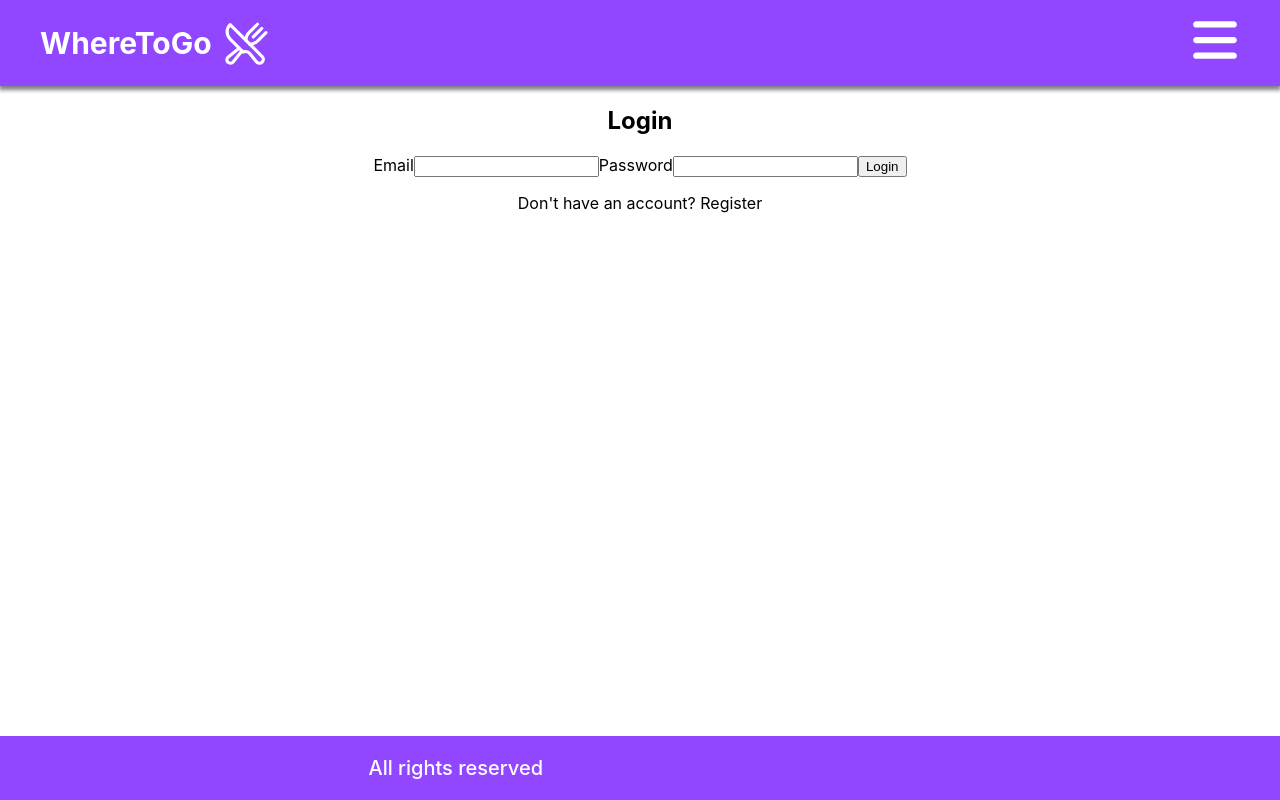
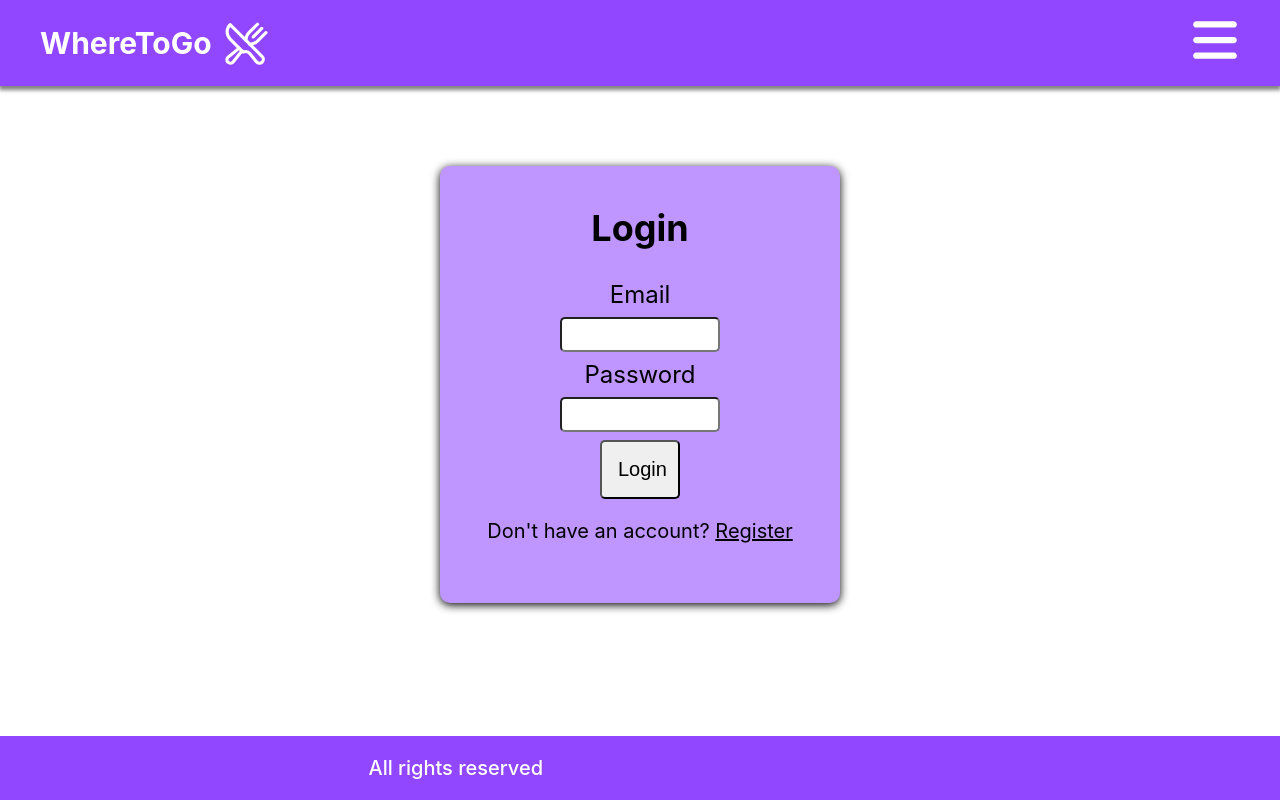
Before and after one commit to milen-mladenov/project_where_to_go, a React (Create React App) app: page /login in a window 1280 px wide. Built offline with nearby package versions, Linux system fonts and the light colour scheme.

Commit message:
login + registration forms

```diff
--- a/src/App.js
+++ b/src/App.js
@@ -7,9 +7,9 @@ import { BrowsingPage } from './components/browsingPage/BrowsingPage';
 import { UserProfilePage } from './components/userProfilePage/UserProfilePage';
 import { BusinessPage } from './components/businessPage/BusinessPage';
 import { ReservationsPage } from './components/reservationsPage/ReservationsPage';
-import { Login } from './components/userControler/Login'
-import { Register } from './components/userControler/Register'
-import { CompanyRegister } from './components/userControler/CompanyRegister'
+import { Login } from './components/userController/Login'
+import { Register } from './components/userController/Register'
+import { CompanyRegister } from './components/userController/CompanyRegister'
 
 function App() {
   return (
--- a/src/components/userControler/Login.js
+++ /dev/null
@@ -1,19 +0,0 @@
-import { Link } from "react-router-dom"
-
-export const Login = () => {
-
-    return (
-        <section>
-            <h1>Login</h1>
-            <form>
-                <label htmlFor="email">Email</label>
-                <input type="email" name="email" />
-                <label htmlFor="password">Password</label>
-                <input type="password" name="password" />
-
-                <button>Login</button>
-            </form>
-            <p>Don't have an account? <Link to='/register'>Register</Link></p>
-        </section>
-    )
-}
--- a/src/components/userControler/CompanyRegister.js
+++ b/src/components/userController/CompanyRegister.js
@@ -1,4 +1,4 @@
-import styles from './Controler.module.css'
+import styles from './Controller.module.css'
 
 export const CompanyRegister = () => {
     return (
--- /dev/null
+++ b/src/components/userController/Controller.module.css
@@ -0,0 +1,62 @@
+.login_section, .registration_section{
+    display: flex;
+    flex-direction: column;
+    justify-content: space-around;
+    position: relative;
+    margin: 5rem auto;
+    width: 25%;
+    background-color: var(--light_purple);
+    padding: 2.5rem;
+    border-radius: 10px;
+    box-shadow: 0 2px 10px 0;
+}
+.login_section > p,.registration_section > p {
+    font-size: 1.25rem;
+}
+.login_section > p > a,.registration_section > p > a {
+    text-decoration: underline;
+}
+.login_form, .registration_form {
+    display: flex;
+    flex-direction: column;
+    align-items: center;
+    gap: .5rem;
+}
+.login_form label, .registration_section label {
+    font-size: 1.5rem;
+}
+.form_input_data {
+    box-sizing: border-box;
+    border-radius: 5px;
+    padding: .5rem;
+    width: 50%;
+}
+
+.form_btn {
+    width: fit-content;
+    padding: 1rem;
+    right: 0;
+    width: 25%;
+    font-size: 1.25rem;
+    border-radius: 5px;
+    box-sizing: border-box;
+    cursor: pointer;
+}
+
+.login_form button:hover {
+    box-shadow: 0 0 8px 0;
+}
+
+.registration_terms_and_cond {
+    display: flex;
+    align-items: flex-start;
+}
+
+.registration_terms_and_cond > p {
+    margin: 0;
+}
+
+.form_title {
+    margin-top: 0;
+    font-size: 36px;
+}
--- /dev/null
+++ b/src/components/userController/Login.js
@@ -0,0 +1,21 @@
+import { Link } from "react-router-dom"
+import styles from './Controller.module.css'
+
+
+export const Login = () => {
+
+    return (
+        <section className={styles.login_section}>
+            <h1 className={styles.form_title}>Login</h1>
+            <form className={styles.login_form}>
+                <label htmlFor="email">Email</label>
+                <input className={styles.form_input_data} type="email" id="email" name="email" />
+                <label htmlFor="password">Password</label>
+                <input className={styles.form_input_data} type="password" id="password" name="password" />
+
+                <button className={styles.form_btn}>Login</button>
+            </form>
+            <p>Don't have an account? <Link to='/register'>Register</Link></p>
+        </section>
+    )
+}
--- a/src/components/userControler/Register.js
+++ b/src/components/userController/Register.js
@@ -1,24 +1,25 @@
 import { Link } from "react-router-dom"
+import styles from './Controller.module.css'
 
 export const Register = () => {
 
     return (
-        <section>
-            <h1>Register</h1>
-            <form>
+        <section className={styles.registration_section}>
+            <h1 className={styles.form_title}>Register</h1>
+            <form className={styles.registration_form}>
                 <label htmlFor="email">Email</label>
-                <input type="email" name="email" />
+                <input className={styles.form_input_data} type="email" id="email" name="email" />
                 <label htmlFor="password">Password</label>
-                <input type="password" name="password" />
+                <input className={styles.form_input_data} type="password" id="password" name="password" />
                 <label htmlFor="re_pass">Repeat password</label>
-                <input type="password" name="re_pass" />
-                <div>
+                <input className={styles.form_input_data} type="password" id="re_pass" name="re_pass" />
+                <div className={styles.registration_terms_and_cond}>
                     <input type="checkbox" />
                     <p>
                         It is a long established fact that a reader will be distracted by the readable content of a page when looking at its layout. The point of using Lorem Ipsum is that it has a more-or-less normal distribution of letters, as opposed to using 'Content here
                     </p>
                 </div>
-                <button>Submit</button>
+                <button className={styles.form_btn}>Submit</button>
             </form>
             <p>Don't have an account? <Link to='/login'>Login</Link></p>
         </section>
--- a/src/index.css
+++ b/src/index.css
@@ -1,6 +1,6 @@
 :root {
   --medium_purple: #9147FF;
-  --light_purple: #A970FF;
+  --light_purple: #bf95ff;
 }
 
 .App {
```
Also changed, not shown: src/components/userControler/Controler.module.css (deleted).
